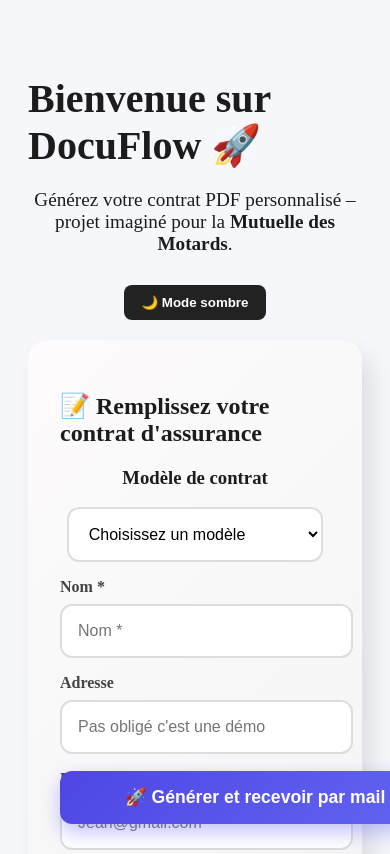
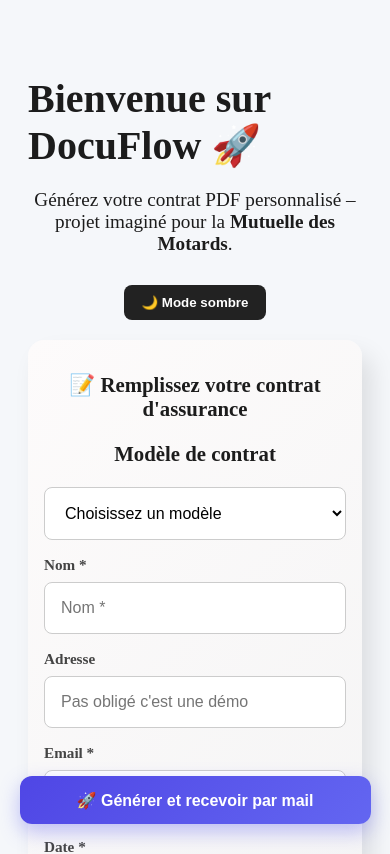
Before and after one commit to Malik971/DocuflowPDF, a React (Vite) app in the folder frontend/: page / in a window 390 px wide. Shown: the top 854 px of the page. Built offline with nearby package versions, Linux system fonts and the light colour scheme.

Commit message:
ajustement pour téléphone

```diff
--- a/frontend/src/components/Formulaire.css
+++ b/frontend/src/components/Formulaire.css
@@ -127,3 +127,55 @@
 .formulaire h3 {
   color: var(--text-color);
 }
+
+/* Style commun aux champs */
+.form-group input,
+.form-group select {
+  width: 100%;
+  max-width: 700px;
+  border: 1px solid #ccc;
+  border-radius: 8px;
+  font-size: 16px;
+  box-sizing: border-box; /* important pour inclure padding/border dans la largeur !!!!! */
+  /* box-sizing: border-box je t'adore */
+  transition: border 0.3s ease;
+}
+
+/* === Responsive design pour les téléphones === */
+@media (max-width: 768px) {
+  form {
+    padding: 1rem;
+    border-radius: 16px;
+    max-width: 95%;
+  }
+
+  .form-group input,
+  .form-group select {
+    width: 100%;
+    font-size: 1rem;
+  }
+
+  button[type="submit"] {
+    left: 0;
+    right: 0;
+    margin: 0 auto;
+    width: 90%;
+    max-width: 95%;
+    font-size: 1rem;
+    padding: 0.9rem 1.2rem;
+  }
+
+  h2, h3 {
+    font-size: 1.3rem;
+    text-align: center;
+  }
+
+  .form-group label {
+    font-size: 0.95rem;
+  }
+
+  input:focus,
+  select:focus {
+    box-shadow: 0 0 0 5px rgba(99, 102, 241, 0.25);
+  }
+}
```
